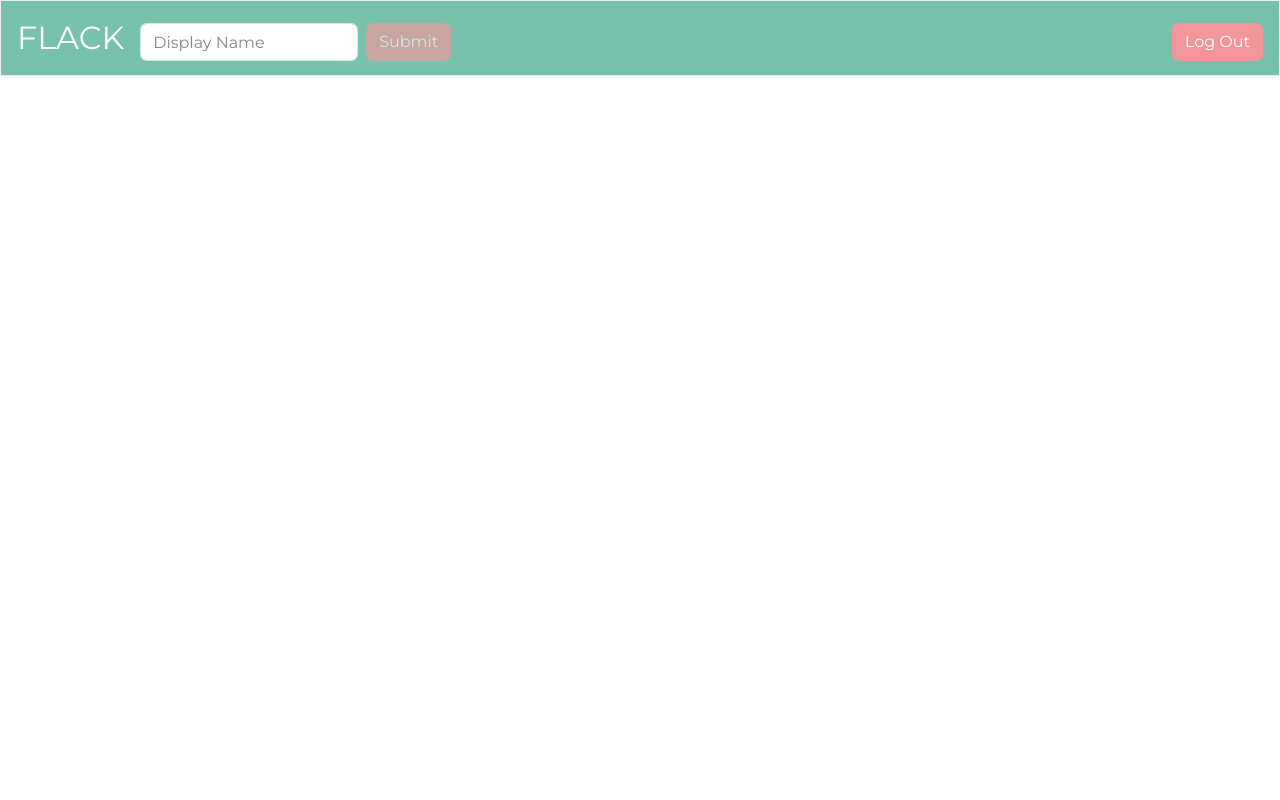
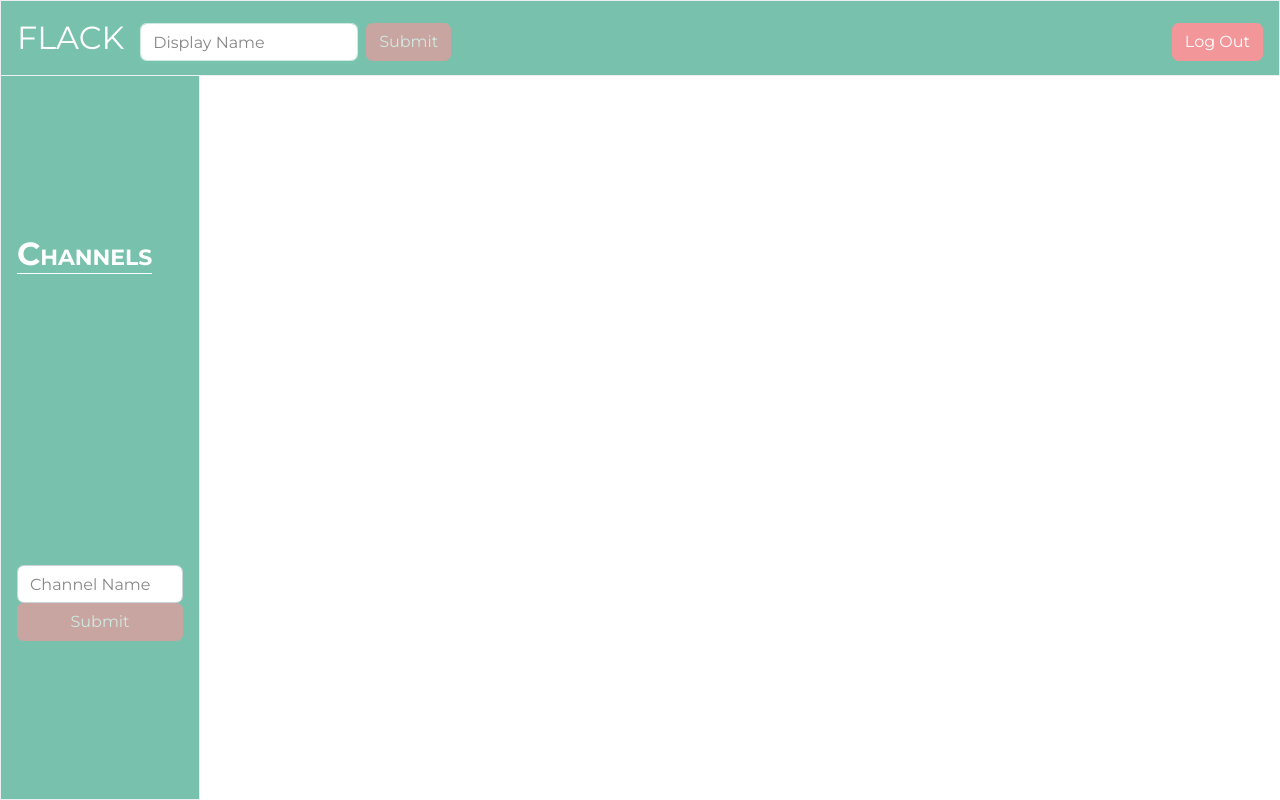
Before and after one commit to alecoad/project2-flack, a Flask app: page / in a window 1280 px wide. Run offline with Flask 2, Linux system fonts and the light colour scheme; some libraries are stand-ins or nearby versions.

Commit message:
Moved channels to sidebar, styled

```diff
--- a/static/styles.css
+++ b/static/styles.css
@@ -1,11 +1,56 @@
+nav .navbar-brand {
+    font-size: xx-large;
+}
+
 body {
     padding-top: 70px;
 }
 
-nav .navbar-brand
-{
-    /* size for brand */
-    font-size: xx-large;
+.wrapper {
+    display: flex;
+    width: 100%;
+}
+
+#sidebar {
+    height: 100%;
+    width: 200px;
+    position: fixed;
+    z-index: 1;
+    top: 0;
+    left: 0;
+    overflow-x: scroll;
+    padding-top: 100px;
+}
+
+#sidebar-header {
+    border-bottom: 1px solid #ffffff;
+    color: #ffffff;
+    font-weight: bold;
+    font-variant: small-caps;
+    margin-bottom: 24px;
+}
+
+#channel-list li a {
+    text-decoration: none;
+    font-size: 20px;
+    color: #ffffff;
+    display: block;
+}
+
+#channel-list a:hover {
+    color: #5a5a5a;
+}
+
+#channel-form button {
+    width: 100%;
+}
+
+
+
+#content {
+    margin-left: 216px;
+    margin-right: 16px;
+    width: 100%;
 }
 
 main .form-control
@@ -16,12 +61,3 @@ main .form-control
     /* override Bootstrap's 100% width for form controls */
     width: auto;
 }
-
-main
-{
-    /* scroll horizontally as needed */
-    overflow-x: auto;
-
-    /* center contents */
-    text-align: center;
-}
--- a/templates/index.html
+++ b/templates/index.html
@@ -46,38 +46,34 @@
             </div>
         </nav>
 
-        <div id="sidebar">
+        <div class="wrapper">
+            <nav id="sidebar" class="navbar navbar-dark bg-primary border">
+                <h2 id="sidebar-header">Channels</h2>
 
+                <ul id="channel-list" class="list-unstyled components">
+                    {% for channel in chats %}
+                        <li><a href="" class="channel-link">{{ channel }}</a></li>
+                    {% endfor %}
+                </ul>
 
+                <form id="channel-form">
+                    <div class="form-group">
+                        <input id="channel" class="form-control" autocomplete="off" placeholder="Channel Name" type="text" maxlength="16">
+                        <button class="btn btn-secondary" id="channel-submit" type="submit">Submit</button>
                     </div>
+                </form>
+            </nav>
 
-        <main class="container p-5">
+            <div id="content">
 
                 <h1 id="name-display"></h1>
 
                 <div id="logged-in">
-                <h2>Channels</h2>
-                <form id="channel-form">
-                    <div class="form-group">
-                        <input id="channel" class="form-control" autocomplete="off" placeholder="Channel Name" type="text">
-                        <button class="btn btn-primary" id="channel-submit" type="submit">Submit</button>
-                    </div>
-                </form>
-
-                <ul id="channel-list">
-                    {% for channel in chats %}
-                        <li><a href="" class="channel-link">{{ channel }}</a></li>
-                    {% endfor %}
-                </ul>
-                <hr>
-
                     <div id="chatroom">
                         <h1 id="chat-channel"></h1>
                         <ul id="message-list">
                         </ul>
                     </div>
-
-                <hr>
 
                     <div id="message-container">
                         <form id="message-form">
@@ -88,6 +84,7 @@
                         </form>
                     </div>
                 </div>
-        </main>
+            </div>
+        </div>
     </body>
 </html>
```
Lines whose indentation alone changed are shown as unchanged.
